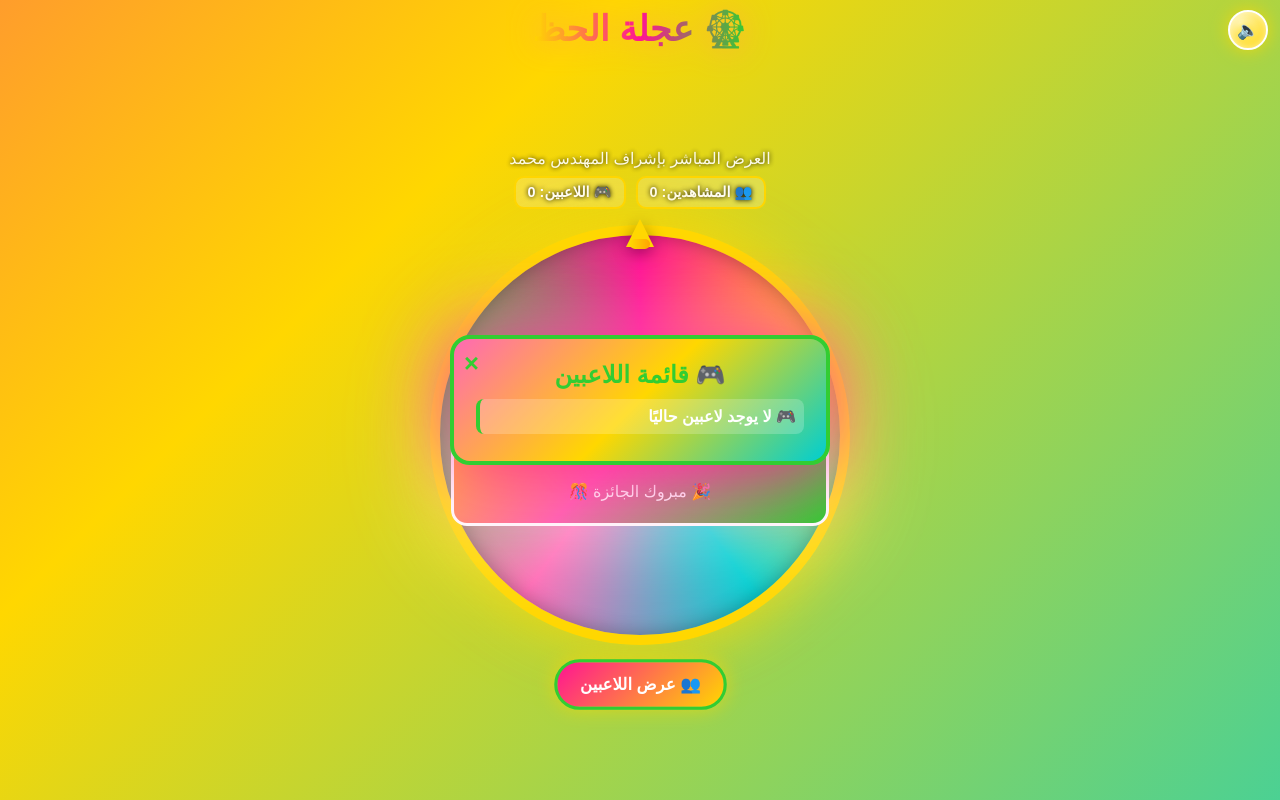
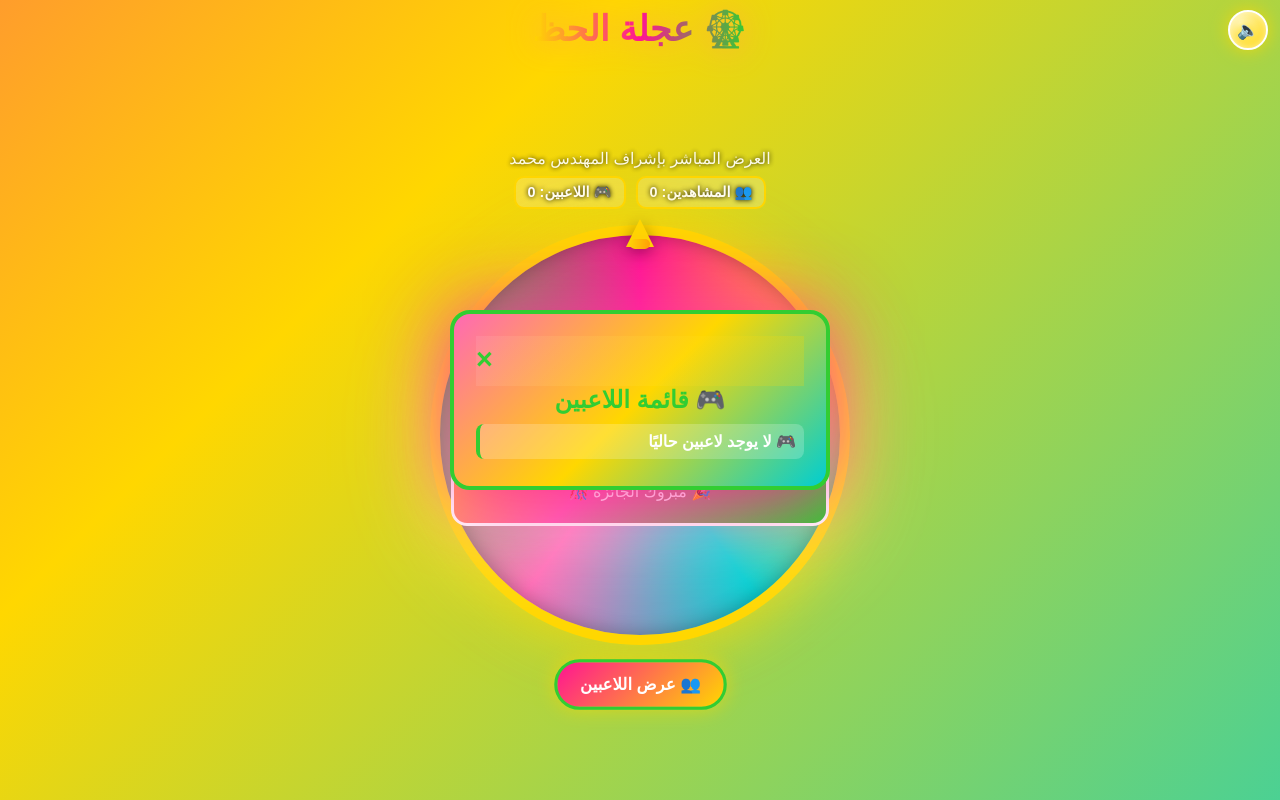
Before and after one commit to mohamednasr5/luck-wheel-live, a plain HTML site: page index.html in a window 1280 px wide. Both pictures are taken after a click on the button "👥 عرض اللاعبين". Drawn offline with Linux system fonts and the light colour scheme; no server answers.

Commit message:
Update index.html

```diff
--- a/index.html
+++ b/index.html
@@ -110,9 +110,23 @@
     }
     .players-panel.show{display:block!important}
     .players-panel h2{color:#32CD32;text-align:center;margin-bottom:10px}
-    /* زر الإغلاق */
+    /* زر × ثابت أعلى القائمة حتى أثناء السكرول */
     .close-btn{
-      position:absolute;left:10px;top:10px;font-size:1.6rem;color:#32CD32;background:none;border:none;cursor:pointer;font-weight:bold;z-index:1101
+      position: sticky;
+      top: 0;
+      left: 0;
+      right: 0;
+      font-size: 1.8rem;
+      color: #32CD32;
+      background: none;
+      border: none;
+      cursor: pointer;
+      font-weight: bold;
+      z-index: 2001;
+      width: 100%;
+      text-align: left;
+      padding: 7px 0 10px 0;
+      background: linear-gradient(90deg,rgba(255,255,255,0.08),rgba(255,215,0,0.22));
     }
     .player-item-panel{background:rgba(255,255,255,.2);padding:8px;margin:5px 0;border-radius:8px;border-left:4px solid #32CD32;font-weight:bold}
     .players-panel::-webkit-scrollbar{width:8px}
@@ -188,7 +202,7 @@
     let countdownInterval = null;
     let tickInterval = null;
     let isMuted = false;
-    let stateShown = false; // متغير لمنع دوران العجلة أو تغير الفائز إلا بعد الضغط
+    let stateShown = false;
     const drumRoll = new Audio("https://raw.githubusercontent.com/mohamednasr5/luck-wheel-live/main/drum-roll-sound-effect-.mp3");
     const woodenTickSrc = "https://raw.githubusercontent.com/mohamednasr5/luck-wheel-live/main/clock-ticking-down-.mp3";
     const applause = new Audio("https://raw.githubusercontent.com/mohamednasr5/luck-wheel-live/main/applause-.mp3");
@@ -216,7 +230,7 @@
     const connectedRef=ref(db,'.info/connected');
     // كود النشاط
     let lastActiveTime = Date.now();
-    const inactivityLimit = 120000; // 120 ثانية بدون تفاعل يعتبر غير نشط
+    const inactivityLimit = 60000;
     let isActive = true;
     const updateActivity = () => {
       lastActiveTime = Date.now();
@@ -277,7 +291,6 @@
         span.textContent=players[i].name;seg.appendChild(span);wheel.appendChild(seg);
       }
     }
-    // منع دوران العجلة أو تغيير الفائز إلا بعد أول تغيير للـstate (أي بعد أول دورة)
     onValue(ref(db,"wheel/state"),snap=>{
       const data=snap.val();
       if(!stateShown && data && typeof data.rotation !== "undefined" && typeof data.winner !== "undefined" && typeof data.duration !== "undefined"){
@@ -343,7 +356,6 @@
       }
       requestAnimationFrame(frame);
     }
-    // الفائز الافتراضي دائما عند دخول الصفحة أو التحديث
     winnerBox.style.display = "block";
     winnerNameEl.textContent = "Eng mohamed Hammad";
     applyMuteState();
```
